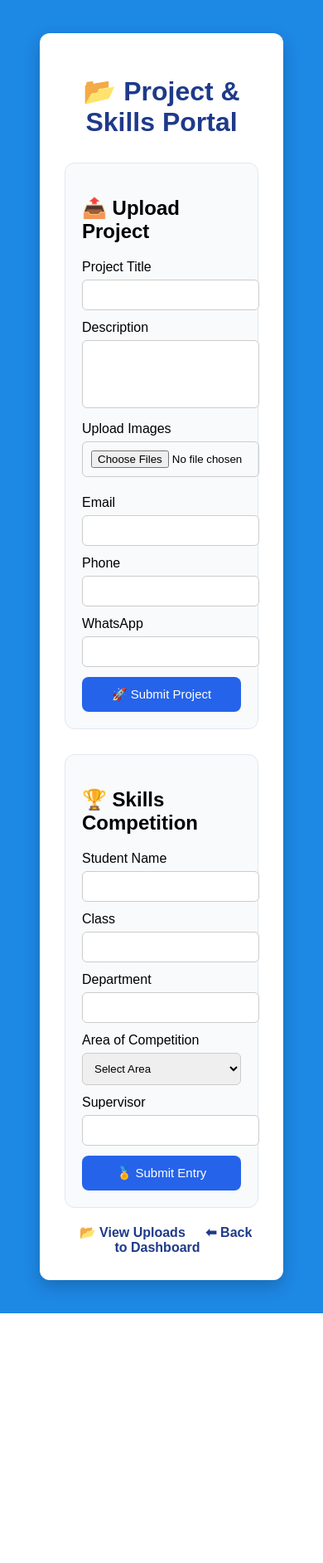
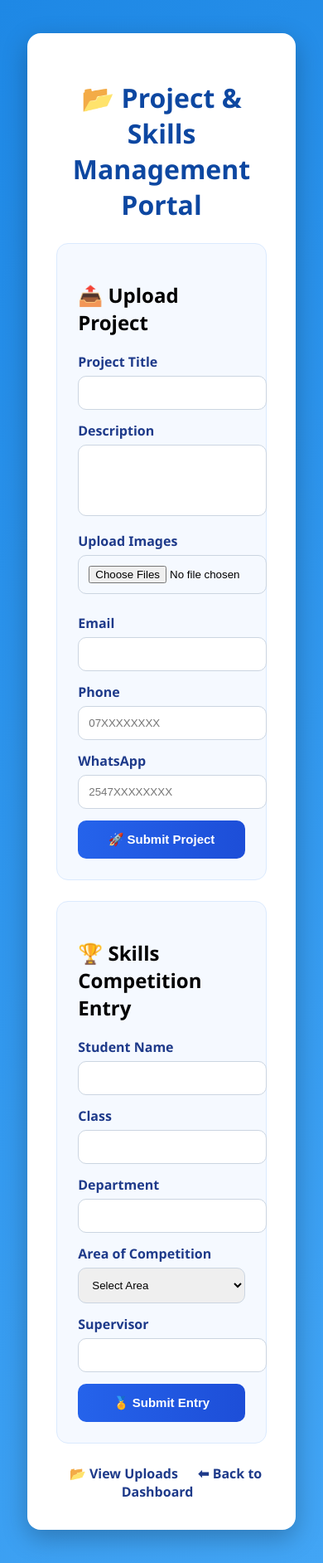
Before and after one commit to jamesmutisokiilu-coder/Meru-National-Polytechnic-innovation-and-skills-management-system, a Flask app: page /projects in a window 390 px wide. Shown: the whole page at 83% size. Before the commit the page ends 1583 px from the top, so only its background shows below. Run offline with Flask 3, Linux system fonts and the light colour scheme; the visitor is signed in with stand-in values (Sample User, id 1).

Commit message:
Refactor projects.html for improved UI and UX
Updated the layout and styles for the Project & Skills Portal page, enhancing the user interface and improving responsiveness.

```diff
--- a/templates/projects.html
+++ b/templates/projects.html
@@ -3,73 +3,98 @@
 <head>
 <meta charset="UTF-8">
 <meta name="viewport" content="width=device-width, initial-scale=1.0">
-<title>{{ 'Edit Project' if project else 'Upload Page' }}</title>
+<title>Project & Skills Portal</title>
 
 <style>
 body{
-    font-family:Arial;
-    background:#1e88e5;
+    font-family: 'Segoe UI', Arial, sans-serif;
+    background: linear-gradient(135deg, #1e88e5, #42a5f5);
     margin:0;
     padding:0;
 }
 
+/* MAIN CONTAINER */
 .container{
-    width:60%;
+    width:65%;
     margin:40px auto;
     background:white;
-    padding:30px;
-    border-radius:12px;
-    box-shadow:0 8px 20px rgba(0,0,0,0.2);
+    padding:35px;
+    border-radius:16px;
+    box-shadow:0 10px 30px rgba(0,0,0,0.25);
 }
 
+/* TITLE */
 h1{
     text-align:center;
+    color:#0d47a1;
+    margin-bottom:25px;
+}
+
+/* SECTION */
+.section{
+    margin-top:25px;
+    padding:25px;
+    border-radius:14px;
+    background:#f5f9ff;
+    border:1px solid #dbeafe;
+    transition:0.3s;
+}
+
+.section:hover{
+    transform: scale(1.01);
+}
+
+/* LABEL */
+label{
+    font-weight:600;
     color:#1e3a8a;
 }
 
-/* SECTION BOXES */
-.section{
-    margin-top:30px;
-    padding:20px;
-    border-radius:12px;
-    background:#f8fafc;
-    border:1px solid #e2e8f0;
+/* INPUTS */
+input, textarea, select{
+    width:100%;
+    padding:12px;
+    margin-top:6px;
+    margin-bottom:14px;
+    border-radius:10px;
+    border:1px solid #cbd5e1;
+    outline:none;
+    transition:0.2s;
 }
 
-/* INPUTS */
-input[type=text], input[type=email], textarea, input[type=file], select{
-    width:100%;
-    padding:10px;
-    margin-top:6px;
-    margin-bottom:12px;
-    border-radius:6px;
-    border:1px solid #ccc;
+input:focus, textarea:focus, select:focus{
+    border-color:#2563eb;
+    box-shadow:0 0 6px rgba(37,99,235,0.3);
 }
 
+/* TEXTAREA */
 textarea{
     resize:none;
 }
 
-/* BUTTONS */
+/* BUTTON */
 button{
-    padding:12px;
-    background:#2563eb;
+    width:100%;
+    padding:14px;
+    background:linear-gradient(90deg,#2563eb,#1d4ed8);
     color:white;
     border:none;
-    border-radius:8px;
+    border-radius:10px;
+    font-size:15px;
+    font-weight:bold;
     cursor:pointer;
-    width:100%;
-    font-size:15px;
+    transition:0.3s;
 }
 
 button:hover{
-    background:#1d4ed8;
+    background:linear-gradient(90deg,#1d4ed8,#1e40af);
+    transform:translateY(-2px);
 }
 
-/* LINKS */
+/* NAV LINKS */
 .links{
     text-align:center;
-    margin-top:20px;
+    margin-top:25px;
 }
 
 .links a{
@@ -80,22 +105,23 @@ button:hover{
 }
 
 .links a:hover{
-    color:#3b82f6;
+    color:#2563eb;
 }
 
-/* PREVIEW */
+/* IMAGE PREVIEW */
 .preview{
     display:flex;
+    flex-wrap:wrap;
     gap:10px;
-    flex-wrap:wrap;
     margin-top:10px;
 }
 
 .preview img{
-    width:100px;
-    height:100px;
+    width:90px;
+    height:90px;
     object-fit:cover;
-    border-radius:8px;
+    border-radius:10px;
+    border:2px solid #93c5fd;
 }
 </style>
 
@@ -103,15 +129,18 @@ button:hover{
 function previewImages(){
     const preview = document.getElementById('preview');
     preview.innerHTML = "";
+
     const files = document.getElementById('file').files;
 
     for(let i=0; i<files.length; i++){
         const reader = new FileReader();
+
         reader.onload = function(e){
             const img = document.createElement("img");
             img.src = e.target.result;
             preview.appendChild(img);
         }
+
         reader.readAsDataURL(files[i]);
     }
 }
@@ -123,9 +152,9 @@ function previewImages(){
 
 <div class="container">
 
-<h1>📂 Project & Skills Portal</h1>
+<h1>📂 Project & Skills Management Portal</h1>
 
-<!-- ================= PROJECT FORM ================= -->
+<!-- ================= PROJECT UPLOAD ================= -->
 <div class="section">
     <h2>📤 Upload Project</h2>
 
@@ -138,7 +167,7 @@ function previewImages(){
         <textarea name="description" rows="4" required></textarea>
 
         <label>Upload Images</label>
-        <input type="file" name="files" id="file" multiple onchange="previewImages()">
+        <input type="file" name="files" id="file" multiple accept="image/*" onchange="previewImages()">
 
         <div id="preview" class="preview"></div>
 
@@ -146,20 +175,19 @@ function previewImages(){
         <input type="email" name="email" required>
 
         <label>Phone</label>
-        <input type="text" name="phone" required>
+        <input type="text" name="phone" required placeholder="07XXXXXXXX">
 
         <label>WhatsApp</label>
-        <input type="text" name="whatsapp">
+        <input type="text" name="whatsapp" placeholder="2547XXXXXXXX">
 
-        <!-- PROJECT SUBMIT BUTTON -->
         <button type="submit">🚀 Submit Project</button>
 
     </form>
 </div>
 
-<!-- ================= SKILLS FORM ================= -->
+<!-- ================= SKILLS ================= -->
 <div class="section">
-    <h2>🏆 Skills Competition</h2>
+    <h2>🏆 Skills Competition Entry</h2>
 
     <form action="{{ url_for('skills') }}" method="POST">
 
@@ -186,7 +214,6 @@ function previewImages(){
         <label>Supervisor</label>
         <input type="text" name="supervisor" required>
 
-        <!-- SKILLS SUBMIT BUTTON -->
         <button type="submit">🏅 Submit Entry</button>
 
     </form>
```
